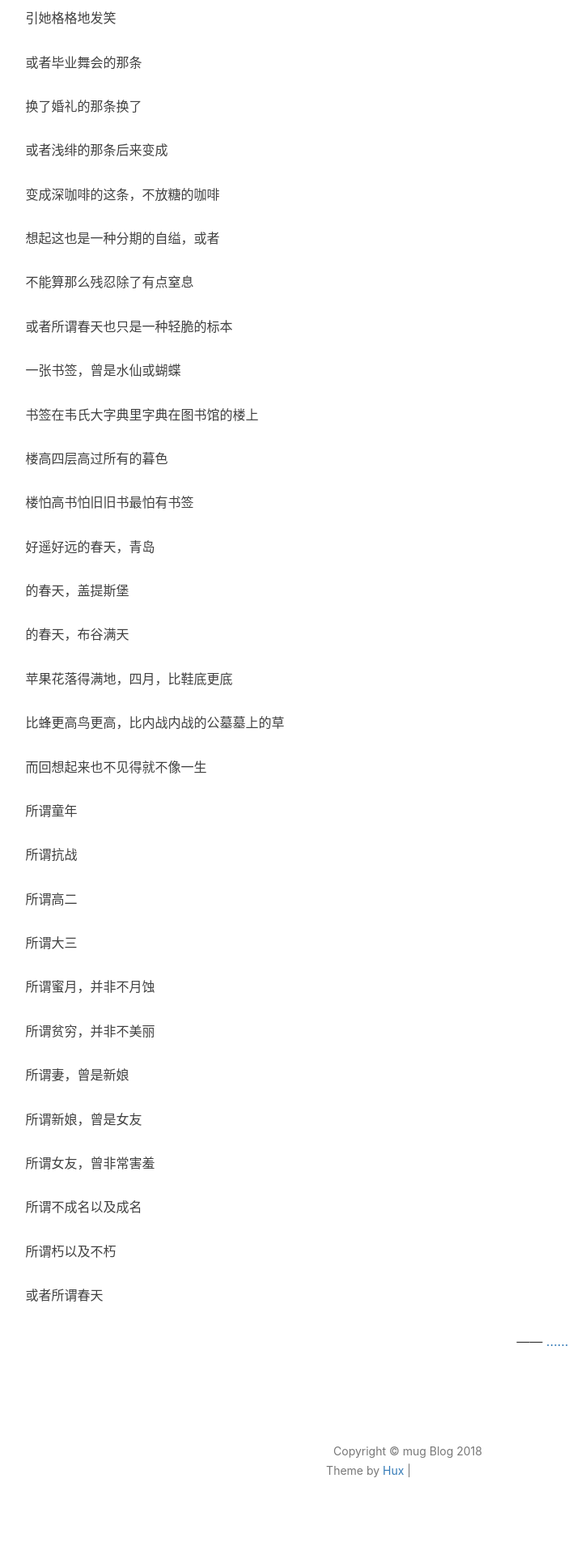
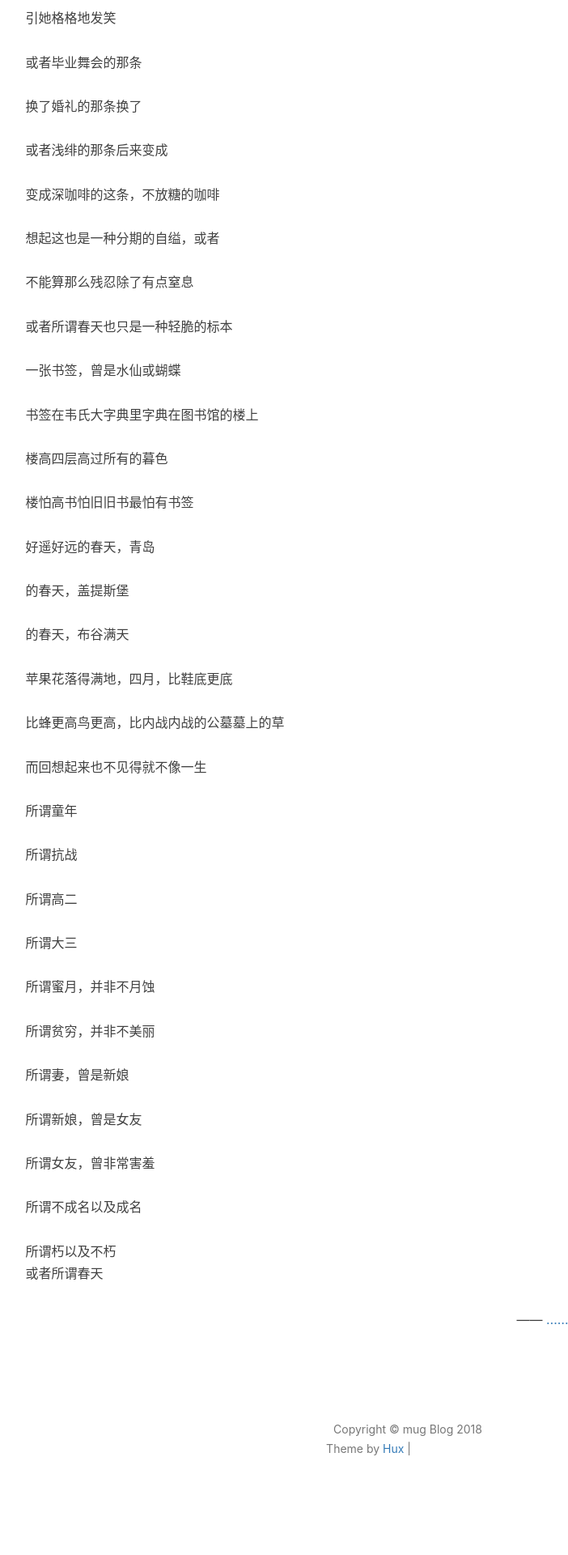
Before and after one commit to kimmow/kimmow.github.io, a Jekyll site: the page built from about.html, in a window 1280 px wide. Shown: the part 1901-3821 px from the top of the page at 81% size, without its empty margins (136-838 px from the left). Built offline with Jekyll 4.4.1, drawn with Linux system fonts in a browser that asks for light colours; nearby versions of some CDN libraries; comment, search, counter and statistics services are not loaded; after the commit the page ends 3794 px from its top, so only the background shows below that; grey boxes are pictures that could not be loaded.

```diff
--- a/about.html
+++ b/about.html
@@ -75,7 +75,7 @@ header-img: "img/about-bg.jpg"
 <br>所谓女友，曾非常害羞<br>
 <br>所谓不成名以及成名<br>
 <br>所谓朽以及不朽<br>
-<br>或者所谓春天
+或者所谓春天
 
     <p style="text-align:right;">
         —— <a href="http://www.zhihu.com/question/19687065">…… </a>
```
